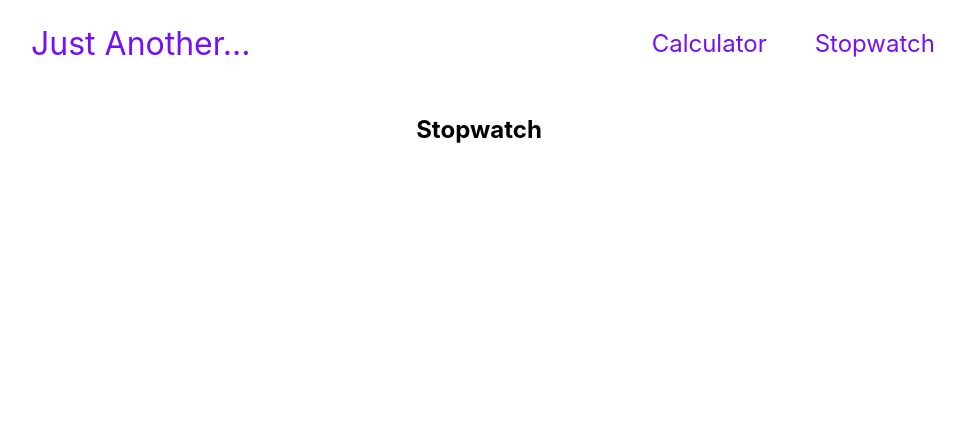
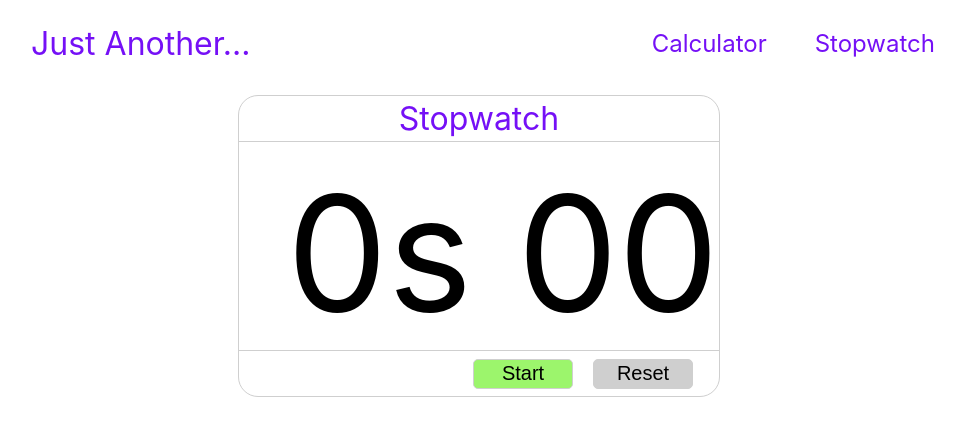
Before and after one commit to prestondoris/justAnother, a React (Create React App) app: page /Stopwatch in a window 1280 px wide. Shown: the top 436 px of the page, without its empty margins (161-1126 px from the left). Built offline with nearby package versions, Linux system fonts and the light colour scheme.

Commit message:
Added content to Stopwatch page

```diff
--- a/src/Card.js
+++ b/src/Card.js
@@ -18,15 +18,15 @@ function Card({cards}) {
     alignItems: 'center',
     justifyContent: 'space-around',
     borderRadius: '10px',
-    border: 'solid black 1px'
+    boxShadow: '0px 0px 10px #cfcfcf',
+    textDecoration: 'none'
   }
   let linkStyles = {
-    textDecoration: 'none',
     color: '#7510F6',
     fontSize: '1.5em'
   }
   let card = cards.map((card,ind) => (
-    <div key={ind} style={cardStyles}><Link style={linkStyles} to={'/' + card}>{card}</Link></div>
+    <Link to={'/' + card} key={ind} style={cardStyles}><p style={linkStyles}>{card}</p></Link>
   ))
   return (
     <div style={wrapperStyles}>
--- /dev/null
+++ b/src/Stopwatch.css
@@ -0,0 +1,53 @@
+#timerBox {
+  width: 50%;
+  height: 300px;
+  border-radius: 20px;
+  border: solid 1px #cfcfcf;
+  margin: 0 auto 0 auto;
+  display: flex;
+  flex-direction: column;
+}
+
+#timerBox header {
+  display: flex;
+  align-items: center;
+  flex-direction: row;
+  justify-content: space-around;
+  border-bottom: solid 1px #cfcfcf;
+  height: 15%;
+  color: #7510F6;
+  font-size: 2em;
+}
+
+#timerBox main {
+  display: flex;
+  flex-direction: row;
+  justify-content: right;
+  align-items: flex-end;
+  font-size: 10em;
+  height: 70%;
+}
+
+#timerBox footer {
+  display: flex;
+  flex-direction: row;
+  align-items: center;
+  justify-content: right;
+  border-top: solid 1px #cfcfcf;
+  height: 15%;
+}
+
+footer div {
+  padding: 1em;
+}
+
+button {
+  font-size: 1.25em;
+  display: inline-block;
+  width: 5em;
+  height: 1.5em;
+  border: solid 1px #cfcfcf;
+  border-radius: 5px;
+  margin: .25em .5em .25em .5em;
+  box-shadow: none;
+}
--- a/src/Stopwatch.js
+++ b/src/Stopwatch.js
@@ -1,11 +1,39 @@
-import React from 'react'
+import React, {Component} from 'react'
+import './Stopwatch.css'
 
-function Stopwatch() {
-  return (
-    <div>
-      <h2>Stopwatch</h2>
-    </div>
-  );
+class Stopwatch extends Component {
+  constructor(props) {
+    super(props)
+    this.state = {
+      timerStarted: false,
+      timerVal: '0s 00'
+    }
+    this.startStopTimer = this.startStopTimer.bind(this)
+    this.resetTimer = this.resetTimer.bind(this)
+  }
+
+  startStopTimer(e) {
+    alert('Start/Stop timer')
+  }
+
+  resetTimer(e) {
+    alert('Reset Timer')
+  }
+
+  render() {
+    return (
+      <div id="timerBox">
+        <header>Stopwatch</header>
+        <main>{this.state.timerVal}</main>
+        <footer>
+          <div>
+            <button style={{backgroundColor: '#9cf56c'}} onClick={this.startStopTimer}>Start</button>
+            <button style={{backgroundColor: '#cfcfcf'}} onClick={this.resetTimer}>Reset</button>
+          </div>
+        </footer>
+      </div>
+    );
+  }
 }
 
 export default Stopwatch
```
